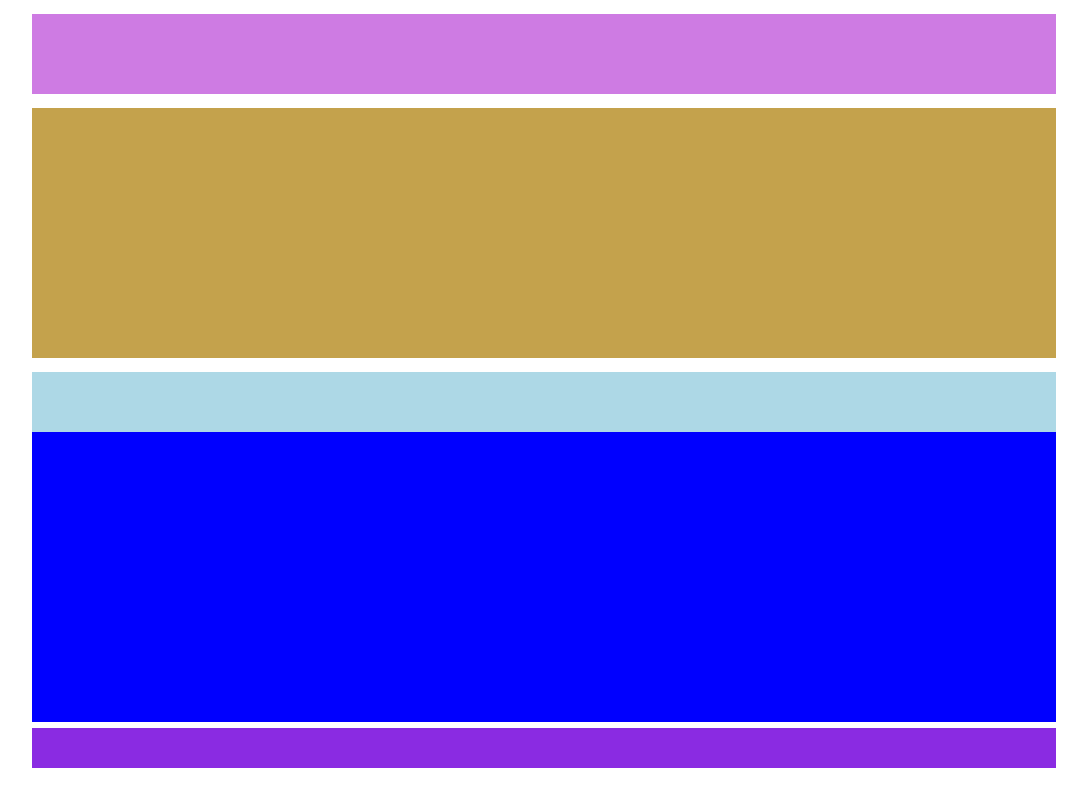
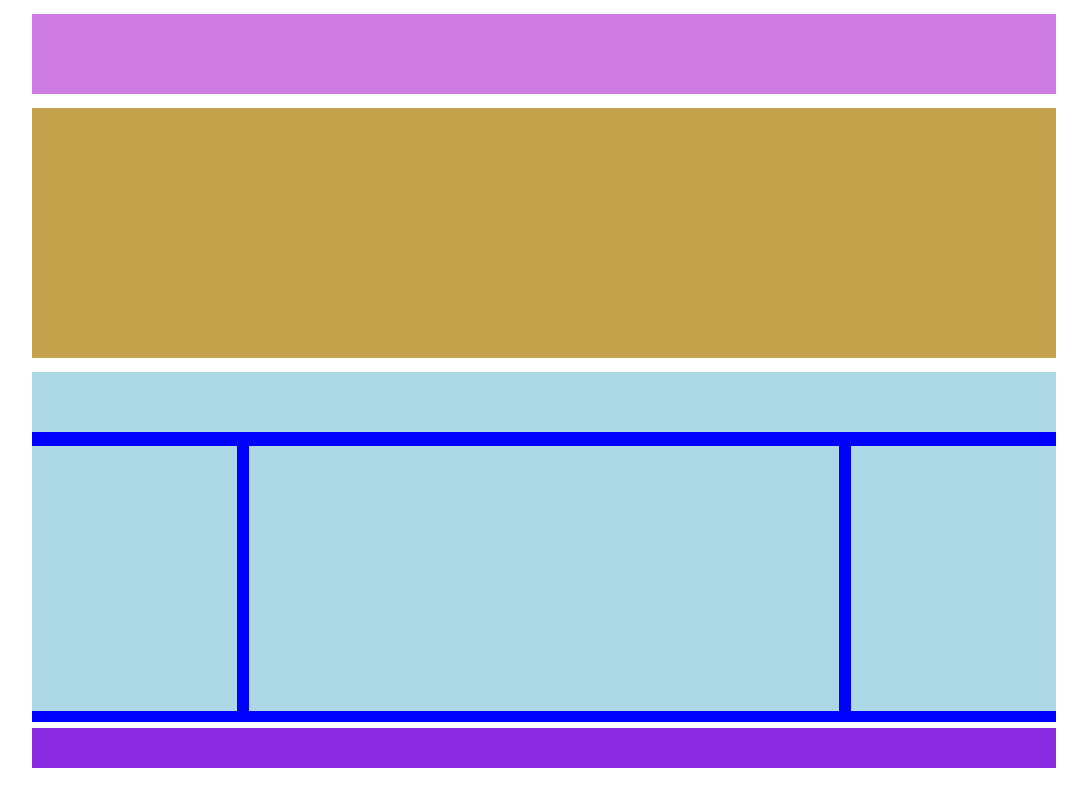
Before and after one commit to Bravehearts19/htmlcss-struttura-wp, a plain HTML site: page index.html in a window 1280 px wide. Shown: the whole page, without its empty margins (96-1183 px from the left). Drawn offline with Linux system fonts and the light colour scheme.

Commit message:
Layout terminato

```diff
--- a/css/style.css
+++ b/css/style.css
@@ -8,6 +8,7 @@
     content: "";
     display: table;
     clear: both;
+    margin: 0;
 }
 
 .container {
@@ -40,13 +41,16 @@ main .container {
 }
 
 .container_blue section {
-    width: calc(100% - (2 * 10px));
+    width: calc(60% - (2 * 12px));
     margin: 0 12px;
+    height: 265px;
+    margin-bottom: 10px;
 }
 
 
 .container_blue aside {
     width: 20%;
+    height: 265px;
 }
 
 .into_blue_container {
```
Also changed, not shown: index.html (+1 -1 lines).
